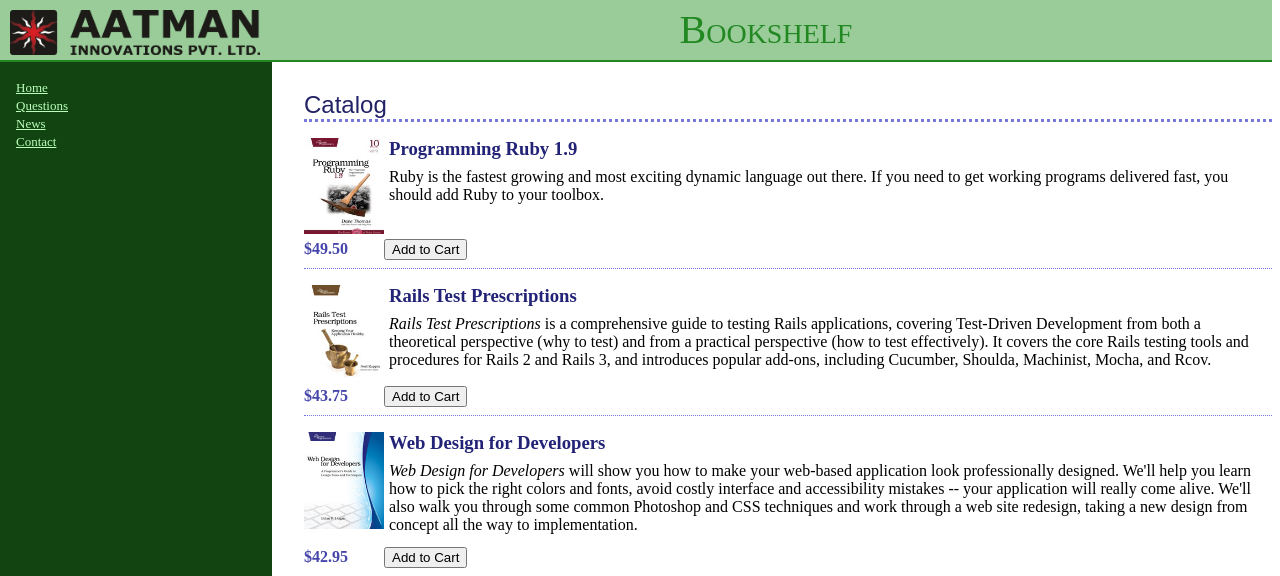
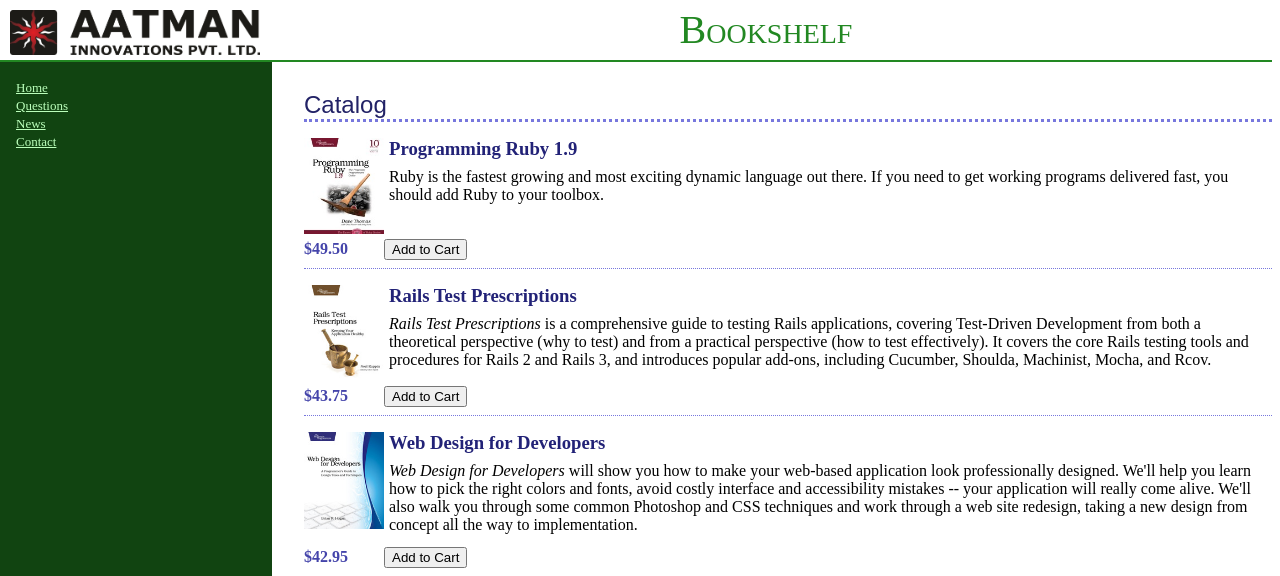
Before and after one commit to galanishita/depot, a Rails app: page / in a window 1280 px wide. Shown: the top 576 px of the page. Run offline with Rails 7, Linux system fonts and the light colour scheme; data comes from the database, SQL or seed files in the repository; data that the repository does not hold is empty; parts of the project's set-up code (start-up, migrations or seed data) failed here and were passed over.

Commit message:
Update depot.css

```diff
--- a/app/assets/stylesheets/depot.css
+++ b/app/assets/stylesheets/depot.css
@@ -113,7 +113,7 @@
 
 /* Styles for main page */
 #banner {
-background: #9c9;
+background: #00000;
 padding-top: 10px;
 padding-bottom: 10px;
 border-bottom: 2px solid;
```
